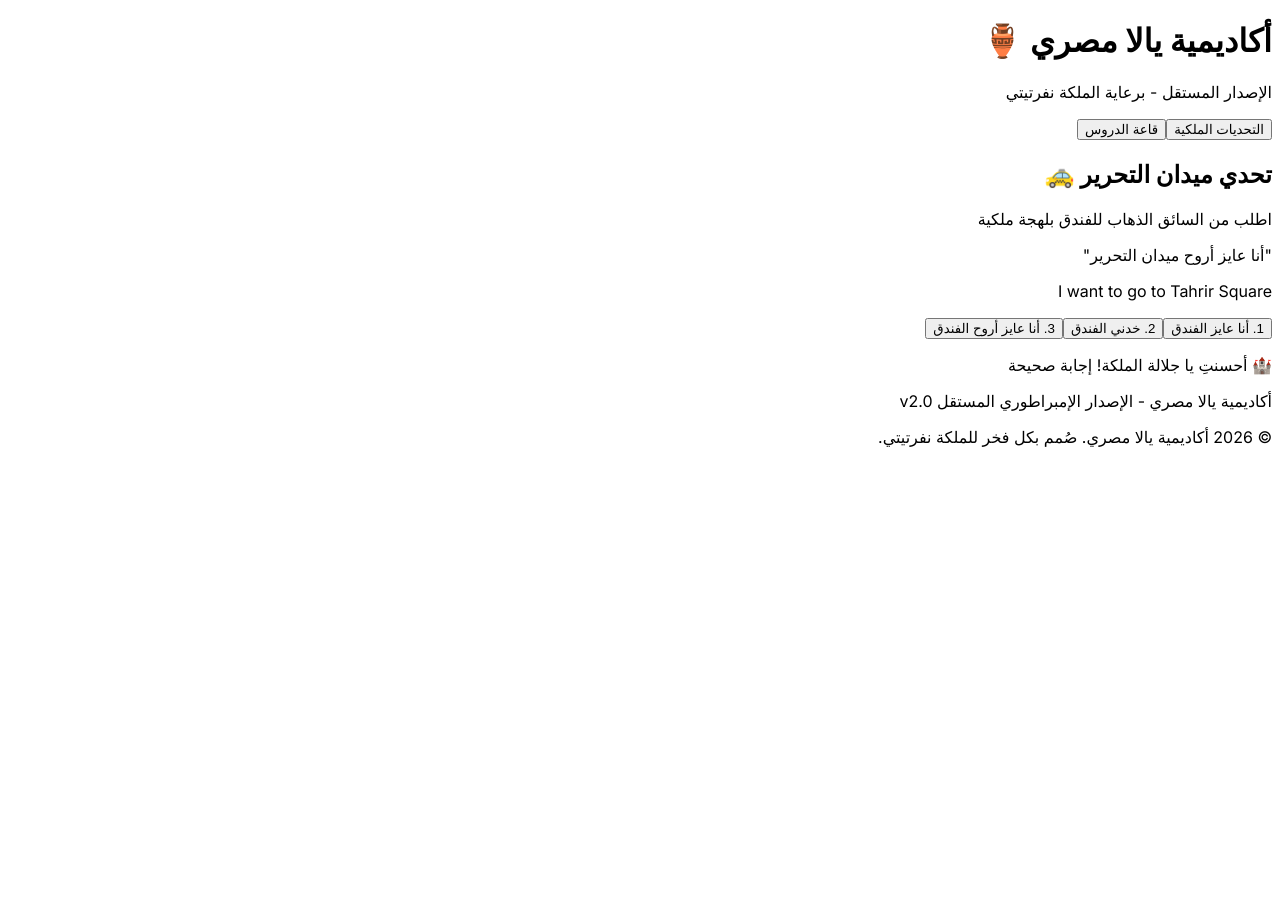
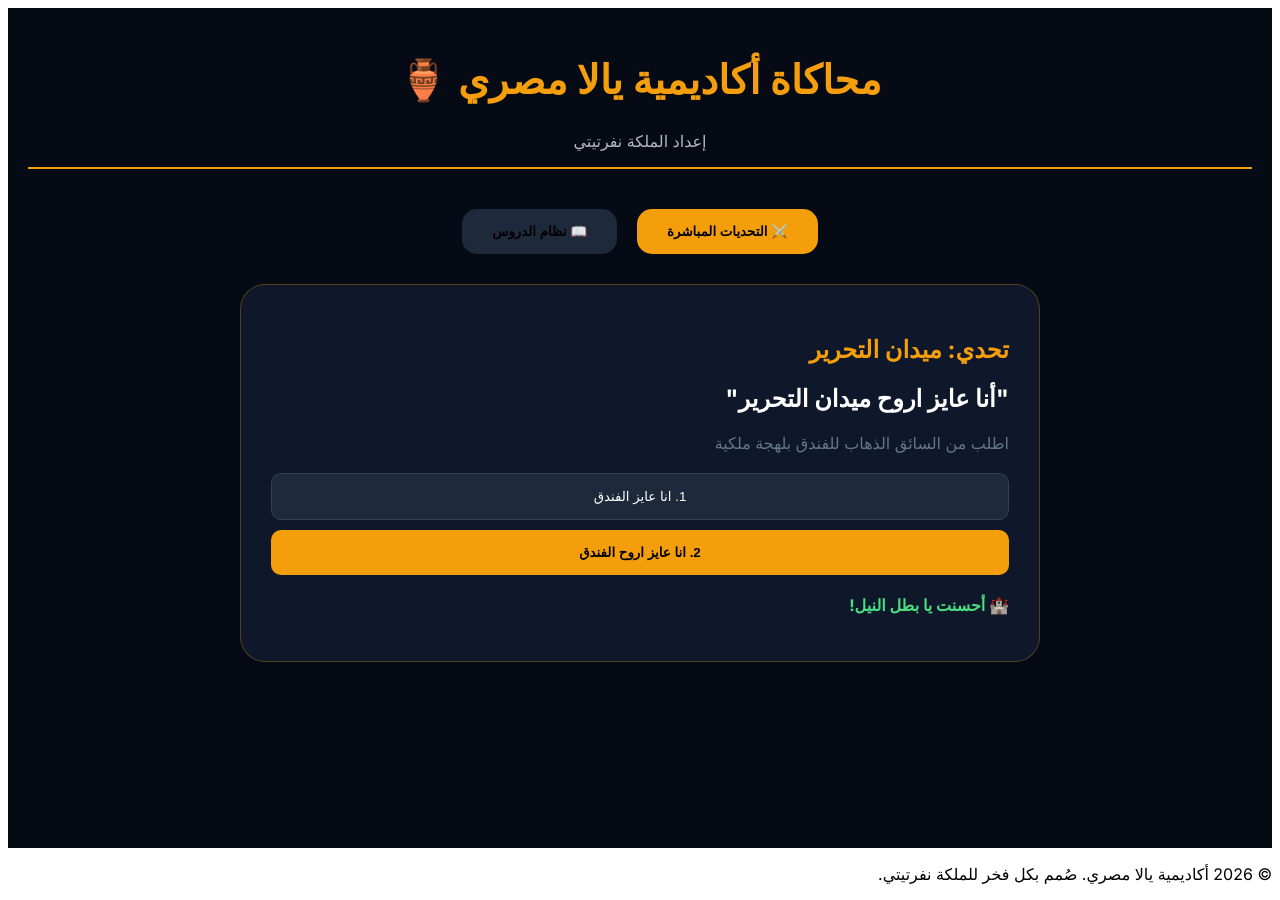
Before and after one commit to adamahmed29623-bit/Yalla-Masry-simulation-, a Next.js app: page / in a window 1280 px wide. Before the commit the page ends 800 px from the top, so only its background shows below. Built offline with nearby package versions, Linux system fonts and the light colour scheme.

Commit message:
Update page.tsx

```diff
--- a/src/app/page.tsx
+++ b/src/app/page.tsx
@@ -1,85 +1,55 @@
 'use client';
 import React, { useState } from 'react';
 
-export default function ImperialAcademyLaunch() {
-  const [tab, setTab] = useState('challenges');
-
-  // مكوّن الأيقونات الملكية لضمان عدم حدوث خطأ في المسارات
-  const CrownIcon = () => <span className="text-2xl">👑</span>;
-  const LessonIcon = () => <span className="text-2xl">📖</span>;
+export default function SimulationAcademy() {
+  const [activeTab, setActiveTab] = useState('challenges');
 
   return (
-    <div className="min-h-screen bg-[#050a15] text-white font-sans selection:bg-amber-500/30 text-center" dir="rtl">
-
-      {/* هيدر الأكاديمية الملكية - مطابق لهويتك */}
-      <header className="p-8 border-b border-amber-500/10 bg-[#0a0f1a] shadow-2xl">
-        <h1 className="text-4xl font-black text-amber-500 mb-2">أكاديمية يالا مصري 🏺</h1>
-        <p className="text-slate-500 font-bold">الإصدار المستقل - برعاية الملكة نفرتيتي</p>
-
-        <nav className="flex justify-center gap-6 mt-8">
-          <button onClick={() => setTab('challenges')} className={`px-8 py-3 rounded-2xl font-black transition-all ${tab === 'challenges' ? 'bg-amber-500 text-black scale-110 shadow-lg shadow-amber-500/20' : 'bg-slate-900 text-amber-500 border border-amber-500/10'}`}>
-            التحديات الملكية
-          </button>
-          <button onClick={() => setTab('lessons')} className={`px-8 py-3 rounded-2xl font-black transition-all ${tab === 'lessons' ? 'bg-amber-500 text-black scale-110 shadow-lg shadow-amber-500/20' : 'bg-slate-900 text-amber-500 border border-amber-500/10'}`}>
-            قاعة الدروس
-          </button>
-        </nav>
+    <div style={{ backgroundColor: '#050a15', color: 'white', minHeight: '100vh', padding: '20px' }} dir="rtl">
+      {/* هيدر المحاكاة الملكي */}
+      <header style={{ textAlign: 'center', marginBottom: '40px', borderBottom: '2px solid #f59e0b' }}>
+        <h1 style={{ color: '#f59e0b', fontSize: '2.5rem' }}>محاكاة أكاديمية يالا مصري 🏺</h1>
+        <p style={{ opacity: 0.7 }}>إعداد الملكة نفرتيتي</p>
       </header>
 
-      <main className="max-w-4xl mx-auto p-6 mt-10">
+      {/* أزرار التنقل في المحاكاة */}
+      <nav style={{ display: 'flex', justifyContent: 'center', gap: '20px', marginBottom: '30px' }}>
+        <button onClick={() => setActiveTab('challenges')} style={{ padding: '15px 30px', borderRadius: '15px', border: 'none', backgroundColor: activeTab === 'challenges' ? '#f59e0b' : '#1e293b', fontWeight: 'bold', cursor: 'pointer' }}>
+          ⚔️ التحديات المباشرة
+        </button>
+        <button onClick={() => setActiveTab('lessons')} style={{ padding: '15px 30px', borderRadius: '15px', border: 'none', backgroundColor: activeTab === 'lessons' ? '#f59e0b' : '#1e293b', fontWeight: 'bold', cursor: 'pointer' }}>
+          📖 نظام الدروس
+        </button>
+      </nav>
 
-        {/* نظام التحديات - كما في صورتك تماماً */}
-        {tab === 'challenges' && (
-          <div className="bg-[#111827] rounded-[3rem] p-12 border-2 border-amber-500/10 shadow-[0_0_50px_rgba(0,0,0,0.5)] animate-in fade-in duration-700">
-            <div className="mb-10">
-              <h2 className="text-3xl font-black mb-4 underline decoration-amber-500 underline-offset-8">تحدي ميدان التحرير 🚕</h2>
-              <p className="text-amber-500 font-bold italic text-xl">اطلب من السائق الذهاب للفندق بلهجة ملكية</p>
+      <main style={{ maxWidth: '800px', margin: '0 auto' }}>
+        {/* قسم التحديات - كما في تخطيطك المسبق */}
+        {activeTab === 'challenges' && (
+          <div style={{ background: '#0f172a', padding: '30px', borderRadius: '25px', border: '1px solid rgba(245,158,11,0.3)' }}>
+            <h2 style={{ color: '#f59e0b' }}>تحدي: ميدان التحرير</h2>
+            <div style={{ margin: '20px 0', fontSize: '1.5rem', fontWeight: 'bold' }}>
+              "أنا عايز اروح ميدان التحرير"
             </div>
-
-            <div className="bg-slate-900/50 p-8 rounded-[2rem] border border-white/5 mb-8">
-               <p className="text-2xl font-bold italic text-slate-300">"أنا عايز أروح ميدان التحرير"</p>
-               <p className="text-slate-600 mt-2">I want to go to Tahrir Square</p>
+            <p style={{ color: '#64748b', marginBottom: '20px' }}>اطلب من السائق الذهاب للفندق بلهجة ملكية</p>
+            <div style={{ display: 'grid', gap: '10px' }}>
+              <button style={{ padding: '15px', borderRadius: '10px', background: '#1e293b', color: 'white', border: '1px solid #334155' }}>1. انا عايز الفندق</button>
+              <button style={{ padding: '15px', borderRadius: '10px', background: '#f59e0b', color: 'black', fontWeight: 'bold', border: 'none' }}>2. انا عايز اروح الفندق</button>
             </div>
-
-            <div className="grid gap-4">
-              <button className="p-6 bg-slate-800 hover:bg-amber-500 hover:text-black rounded-3xl font-black text-xl transition-all border border-white/5">1. أنا عايز الفندق</button>
-              <button className="p-6 bg-slate-800 hover:bg-amber-500 hover:text-black rounded-3xl font-black text-xl transition-all border border-white/5">2. خدني الفندق</button>
-              <button className="p-6 bg-amber-500 text-black rounded-3xl font-black text-xl shadow-xl transform scale-105 border-2 border-white/20">3. أنا عايز أروح الفندق</button>
-            </div>
-
-            <p className="mt-10 text-green-400 font-black text-2xl animate-bounce">🏰 أحسنتِ يا جلالة الملكة! إجابة صحيحة</p>
+            <p style={{ marginTop: '20px', color: '#4ade80', fontWeight: 'bold' }}>🏰 أحسنت يا بطل النيل!</p>
           </div>
         )}
 
-        {/* قاعة الدروس - نظام الإطلاق المبدئي */}
-        {tab === 'lessons' && (
-          <div className="space-y-8 animate-in slide-in-from-bottom duration-700">
-            <div className="bg-[#0f172a] p-16 rounded-[4rem] border-2 border-amber-500/10 relative overflow-hidden">
-               <div className="absolute top-0 right-0 p-8 opacity-10 text-9xl">🏛️</div>
-               <h2 className="text-5xl font-black mb-6">قاعة الدروس</h2>
-               <p className="text-amber-500 text-2xl font-bold">يتم تحميل "رحلة نفرتيتي" المحدثة...</p>
-               <div className="mt-12 w-full h-1 bg-slate-800 rounded-full overflow-hidden">
-                  <div className="bg-amber-500 h-full w-2/3 shadow-[0_0_20px_rgba(245,158,11,1)]"></div>
-               </div>
-            </div>
-
-            <div className="grid md:grid-cols-2 gap-6">
-               <div className="bg-[#111827] p-8 rounded-[2.5rem] border border-white/5 opacity-50">
-                  <h3 className="text-xl font-black mb-2">وحدات الانغماس الثقافي</h3>
-                  <p className="text-slate-500 italic">أكمل التحدي الأول لفتح المحتوى</p>
-               </div>
-               <div className="bg-gradient-to-br from-amber-500/20 to-slate-900 p-8 rounded-[2.5rem] border border-amber-500/20">
-                  <h3 className="text-xl font-black mb-2">الشهادة الملكية</h3>
-                  <p className="text-amber-500/70 italic">جاهزة للاستلام بعد إتمام الرحلة</p>
-               </div>
+        {/* نظام الدروس - الهيكل المبدئي للإطلاق */}
+        {activeTab === 'lessons' && (
+          <div style={{ textAlign: 'center', background: '#0f172a', padding: '50px', borderRadius: '25px' }}>
+            <h2 style={{ fontSize: '2rem' }}>قاعة الدروس الملكية</h2>
+            <p style={{ color: '#f59e0b', fontSize: '1.2rem', marginTop: '20px' }}>يتم الآن تحميل "رحلة نفرتيتي" المحدثة...</p>
+            <div style={{ width: '100%', height: '5px', background: '#334155', borderRadius: '10px', marginTop: '30px', overflow: 'hidden' }}>
+              <div style={{ width: '80%', height: '100%', background: '#f59e0b' }}></div>
             </div>
           </div>
         )}
       </main>
-
-      <footer className="mt-24 p-12 border-t border-white/5 text-slate-700 font-black">
-        <p>أكاديمية يالا مصري - الإصدار الإمبراطوري المستقل v2.0</p>
-      </footer>
     </div>
   );
 }
```
